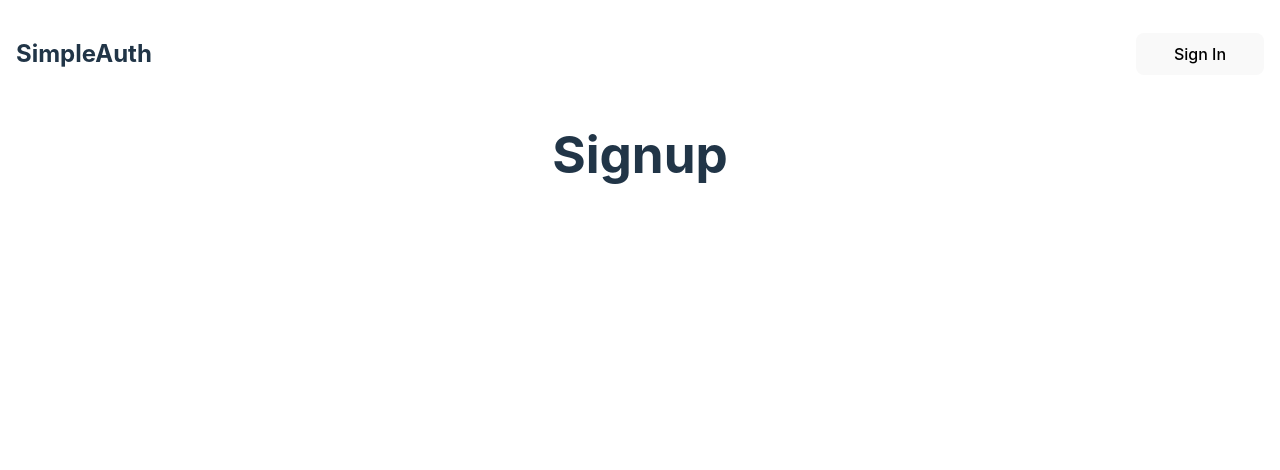
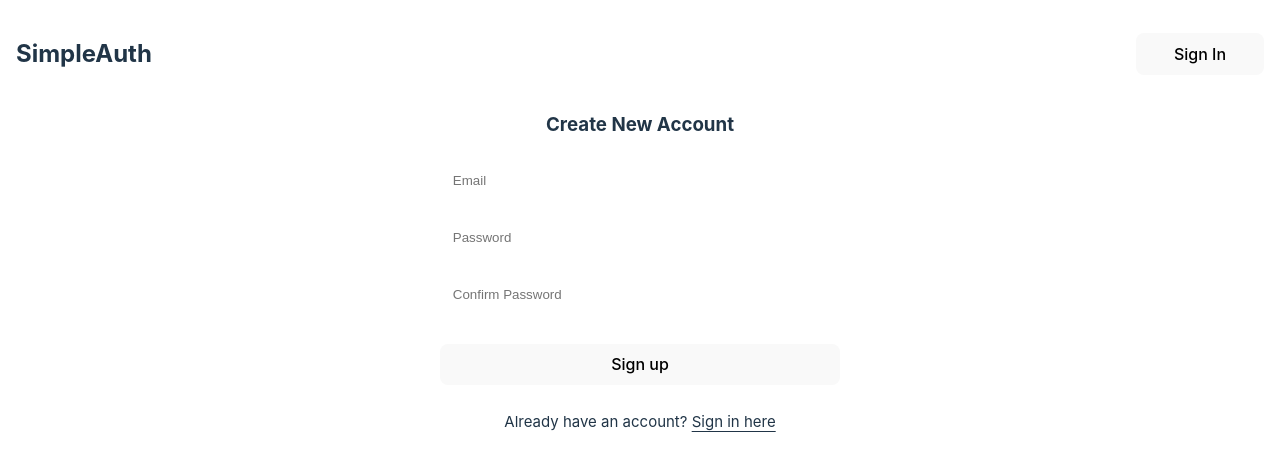
Before and after one commit to abhishekpatil4/SimpleAuth, a React (Vite) app: page /signup in a window 1280 px wide. Shown: the top 470 px of the page. Built offline with nearby package versions, Linux system fonts and the light colour scheme.

Commit message:
add signup comoonent form

```diff
--- a/src/components/Signup.jsx
+++ b/src/components/Signup.jsx
@@ -1,5 +1,23 @@
+import { useNavigate } from "react-router-dom";
+
 const Signup = () => {
-    return <h1>Signup</h1>
+    const navigate = useNavigate();
+    const handleSignin = async (event) => {
+        event.preventDefault();
+        const data = new FormData(event.target);
+        const payload = Object.fromEntries(data);
+        console.log("payload: ", payload);
+    }
+    return <div style={{ maxWidth: '25rem', margin: 'auto' }}>
+        <h3>Create New Account</h3>
+        <form onSubmit={handleSignin} style={{ gap: 10, display: 'flex', justifyContent: "center", flexDirection: 'column' }}>
+            <input required name="email" style={{ minHeight: '2.8rem', paddingLeft: '0.8rem', borderRadius: '8px', border: '0px' }} type="text" placeholder="Email" />
+            <input required name="password" style={{ minHeight: '2.8rem', paddingLeft: '0.8rem', borderRadius: '8px', border: '0px' }} type="password" placeholder="Password" />
+            <input required name="password2" style={{ minHeight: '2.8rem', paddingLeft: '0.8rem', borderRadius: '8px', border: '0px' }} type="password" placeholder="Confirm Password" />
+            <button style={{ margin: '1rem 0rem' }}>Sign up</button>
+            <span style={{ fontSize: '15px' }}>Already have an account? <span style={{ textDecoration: '1px underline', textUnderlineOffset: '0.25em', cursor: 'pointer' }} onClick={() => navigate('/signin')}>Sign in here</span></span>
+        </form>
+    </div>
 }
 
 export default Signup;
```
